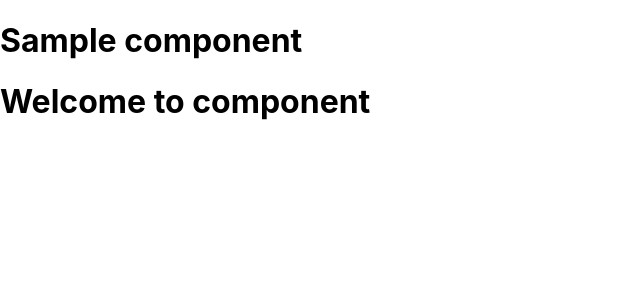
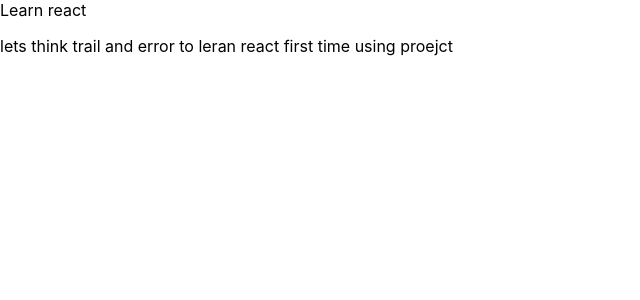
Before and after one commit to Harijohnson/react_learn-, a React (Create React App) app in the folder frontend/: page / in a window 1280 px wide. Shown: the top 300 px of the page, without its empty margins (0-640 px from the left). Built offline with nearby package versions, Linux system fonts and the light colour scheme.

Commit message:
wrod changes in react

```diff
--- a/frontend/src/App.js
+++ b/frontend/src/App.js
@@ -1,18 +1,18 @@
-import  Test  from "./component/Sample"
+function App(){
+  function newWords(){
+    let words = [ 'trail and error ' , 'slow way' , 'chat gpt ' , 'stack overflow']
+    let int  = Math.floor(Math.random()*4)
+    return words[int]
+  }
+
+  return(
+    <>
+    Learn react
+
+    <p> lets think { newWords() } to leran react first time using proejct</p>
 
 
-function App(){
-  // let name = "Hari"
-  return(
 
-
-    // <div className='App'>
-    //  <h1> Welcome to react first page </h1>
-    //   <h1> {name} </h1>
-    // </div>
-    <>
-      <h1> Sample component </h1>
-      <Test></Test>
     </>
   )
 }
```
